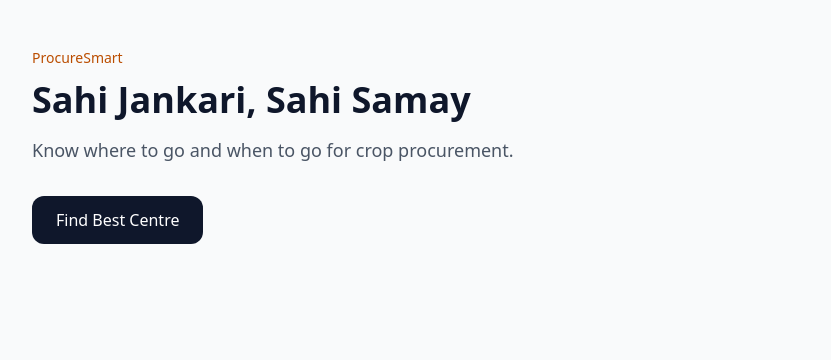
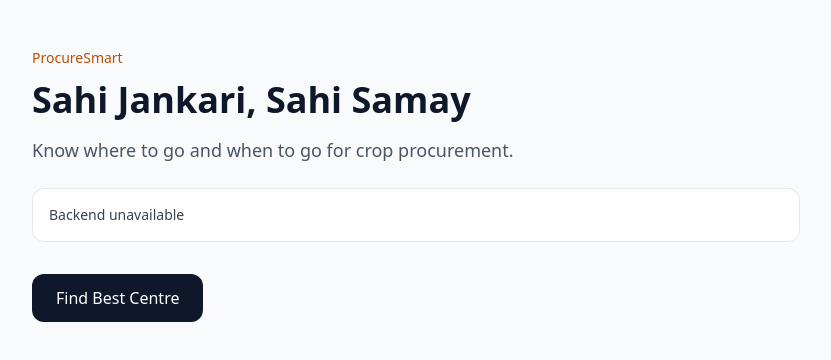
Before and after one commit to kaleemarif/procuresmart, a Next.js app in the folder frontend/: page / in a window 1280 px wide. Shown: the top 360 px of the page, without its empty margins (224-1055 px from the left). Built offline with nearby package versions, Linux system fonts and the light colour scheme; no server answers.

Commit message:
Implement backend health check in Home component
Add backend health check status display to the homepage.

```diff
--- a/frontend/app/page.tsx
+++ b/frontend/app/page.tsx
@@ -1,4 +1,17 @@
+"use client";
+
+import { useEffect, useState } from "react";
+import { checkBackendHealth } from "../lib/api";
+
 export default function Home() {
+  const [backendStatus, setBackendStatus] = useState("Checking backend...");
+
+  useEffect(() => {
+    checkBackendHealth()
+      .then(() => setBackendStatus("Backend connected ✓"))
+      .catch(() => setBackendStatus("Backend unavailable"));
+  }, []);
+
   return (
     <main className="min-h-screen bg-gray-50 px-6 py-12">
       <div className="mx-auto max-w-3xl">
@@ -14,6 +27,10 @@ export default function Home() {
           Know where to go and when to go for crop procurement.
         </p>
 
+        <div className="mt-6 rounded-xl border border-gray-200 bg-white p-4 text-sm text-gray-700">
+          {backendStatus}
+        </div>
+
         <button className="mt-8 rounded-xl bg-slate-900 px-6 py-3 font-medium text-white">
           Find Best Centre
         </button>
```
